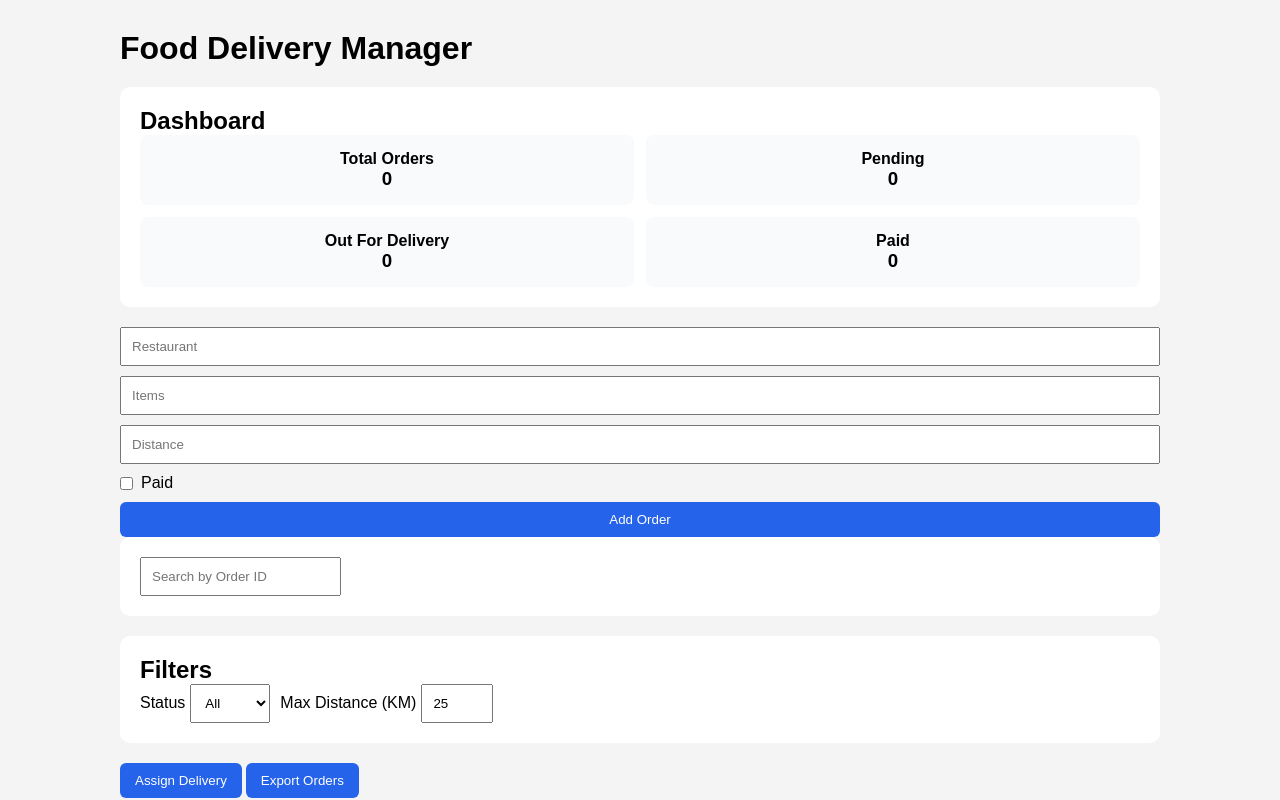
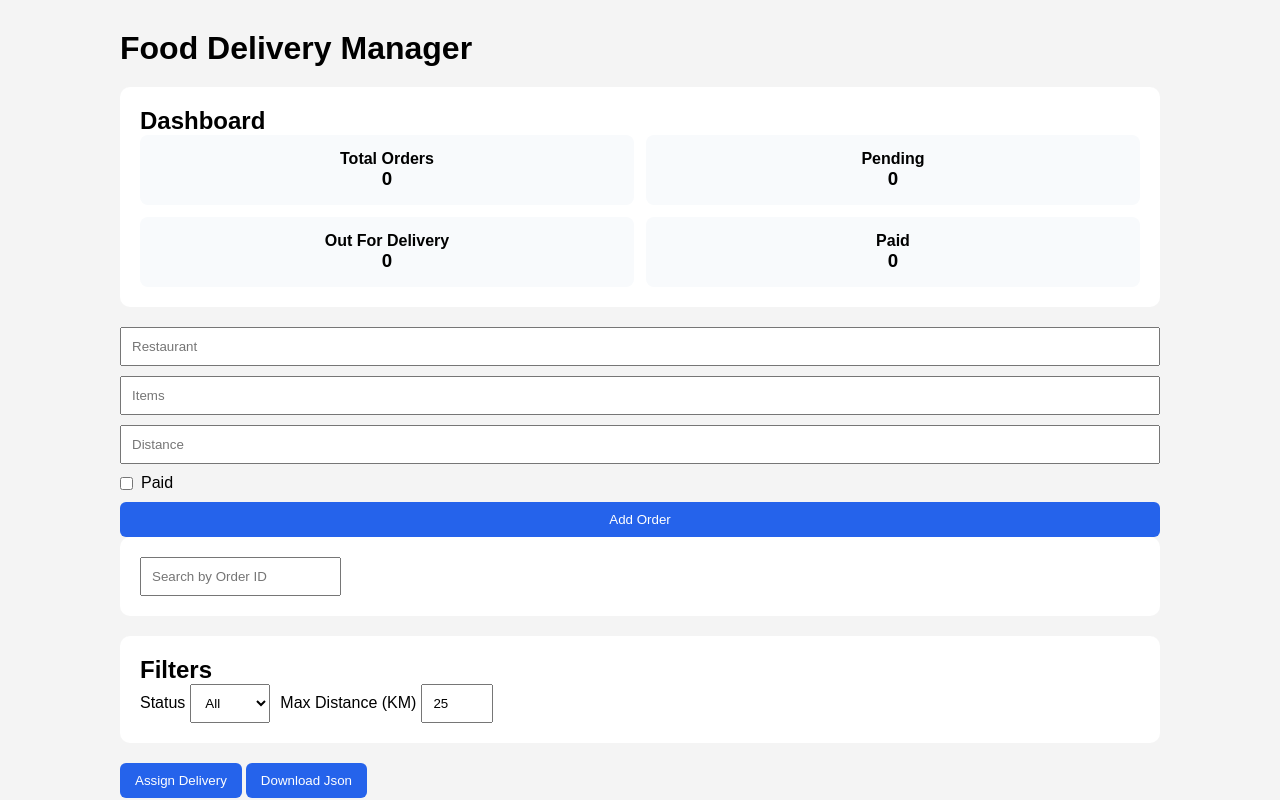
Before and after one commit to prakh0/Food-Delivery-Manager, a React (Vite) app: page / in a window 1280 px wide. Shown: the top 800 px of the page. Built offline with nearby package versions, Linux system fonts and the light colour scheme.

Commit message:
added download json

```diff
--- a/src/App.jsx
+++ b/src/App.jsx
@@ -126,7 +126,7 @@ const resetApplication = () => {
     window.location.reload();
   }
 };
-const exportOrders = () => {
+const downloadJson   = () => {
   const blob = new Blob(
     [JSON.stringify(orders, null, 2)],
     {
@@ -285,8 +285,8 @@ const exportOrders = () => {
           Assign Delivery
         </button>
 
-        <button onClick={exportOrders}>
-        Export Orders
+        <button onClick={downloadJson}>
+          Download Json
         </button>
       </div>
 
```
